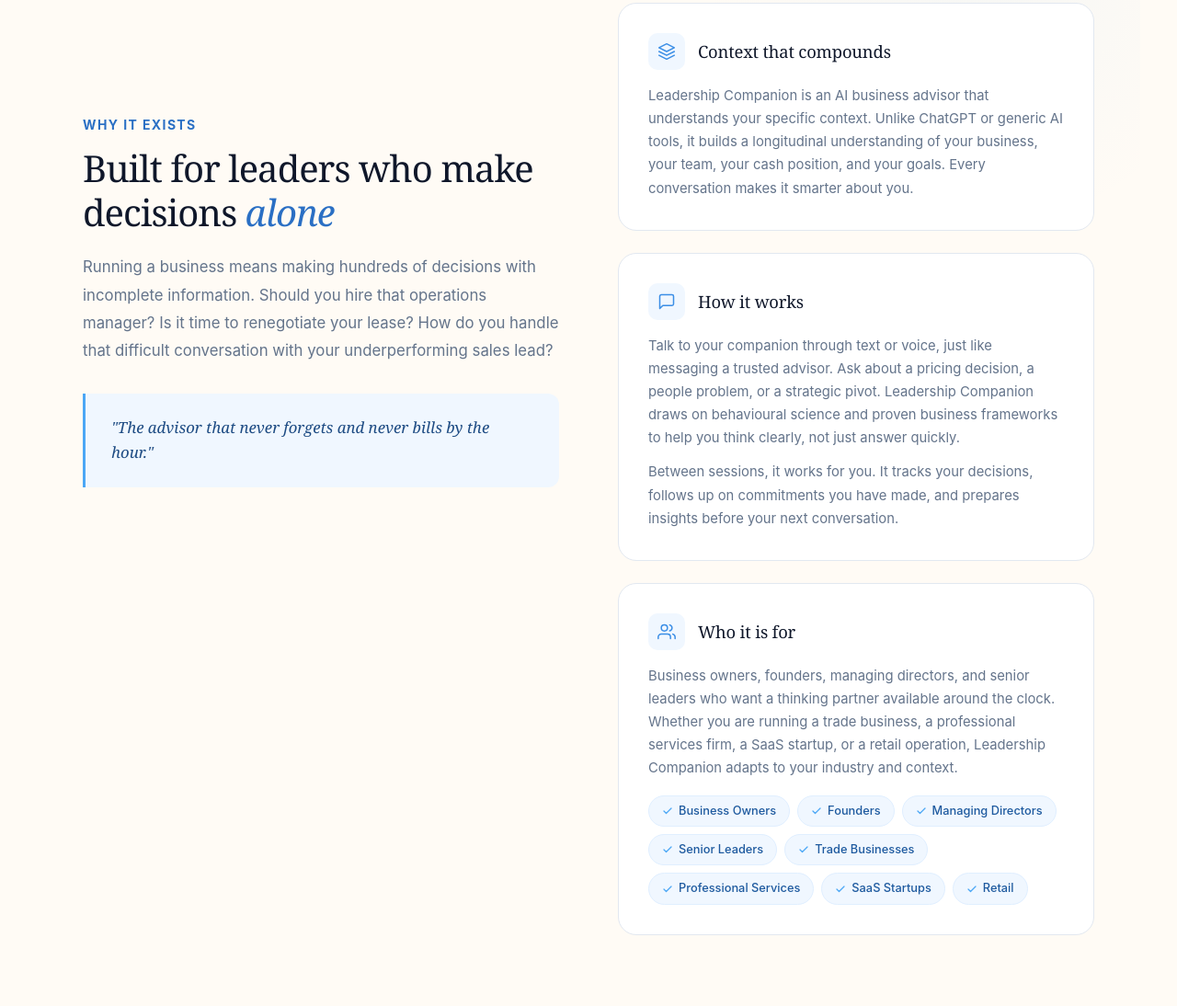
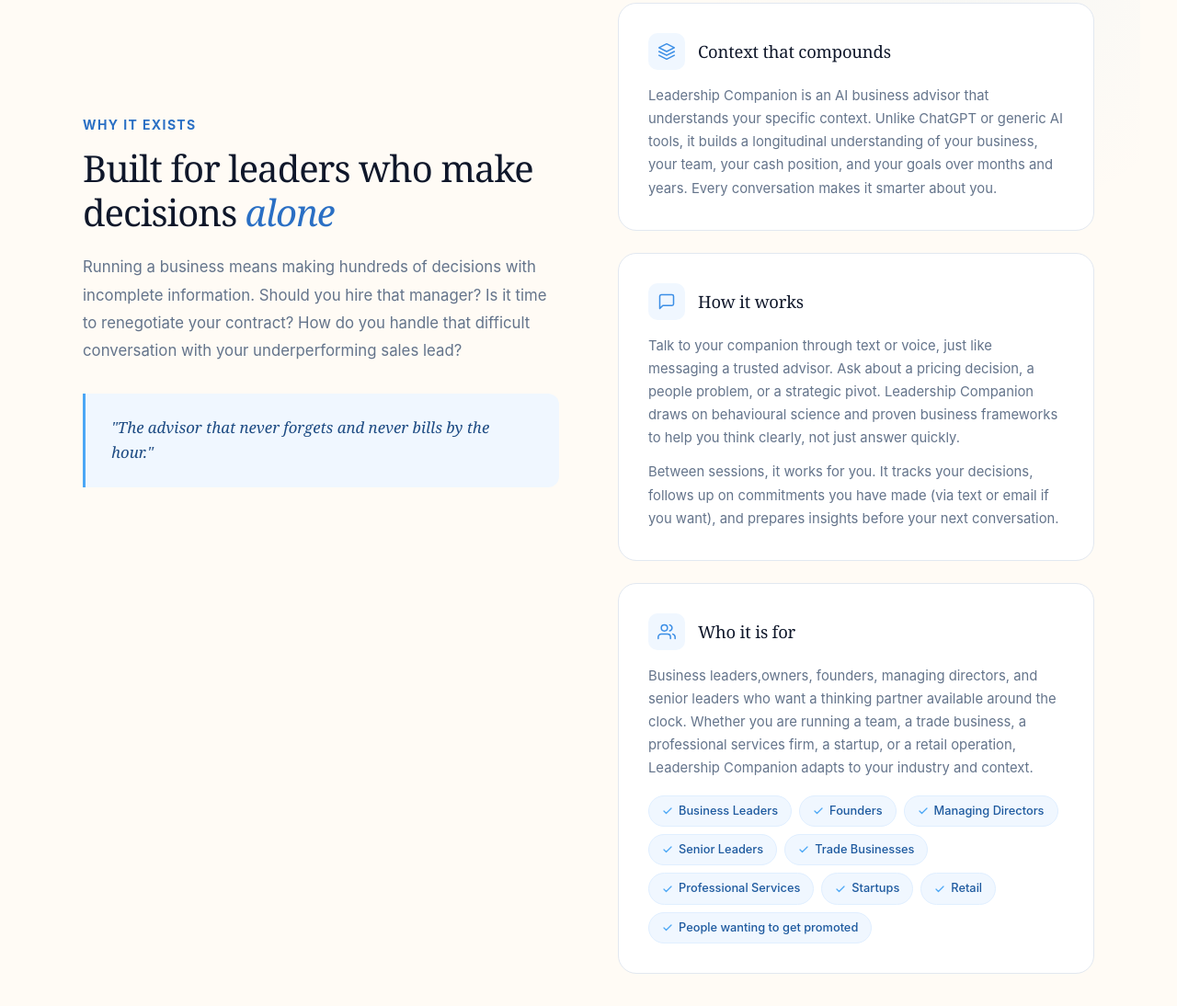
Before and after one commit to tobias915/leadership-companion, a website: page index.html in a window 1280 px wide. Shown: the part 898-1992 px from the top of the page at 92% size. Drawn offline with Linux system fonts and the light colour scheme; no server answers.

```diff
--- a/index.html
+++ b/index.html
@@ -1280,7 +1280,7 @@
                 <div class="section-label">Why It Exists</div>
                 <h2>Built for leaders who make decisions <em>alone</em></h2>
                 <p class="deep-content-lead-text">
-                    Running a business means making hundreds of decisions with incomplete information. Should you hire that operations manager? Is it time to renegotiate your lease? How do you handle that difficult conversation with your underperforming sales lead?
+                    Running a business means making hundreds of decisions with incomplete information. Should you hire that manager? Is it time to renegotiate your contract? How do you handle that difficult conversation with your underperforming sales lead?
                 </p>
                 <div class="deep-content-highlight">
                     "The advisor that never forgets and never bills by the hour."
@@ -1295,7 +1295,7 @@
                         </div>
                         <h3>Context that compounds</h3>
                     </div>
-                    <p>Leadership Companion is an AI business advisor that understands your specific context. Unlike ChatGPT or generic AI tools, it builds a longitudinal understanding of your business, your team, your cash position, and your goals. Every conversation makes it smarter about you.</p>
+                    <p>Leadership Companion is an AI business advisor that understands your specific context. Unlike ChatGPT or generic AI tools, it builds a longitudinal understanding of your business, your team, your cash position, and your goals over months and years. Every conversation makes it smarter about you.</p>
                 </div>
 
                 <div class="deep-block">
@@ -1306,7 +1306,7 @@
                         <h3>How it works</h3>
                     </div>
                     <p>Talk to your companion through text or voice, just like messaging a trusted advisor. Ask about a pricing decision, a people problem, or a strategic pivot. Leadership Companion draws on behavioural science and proven business frameworks to help you think clearly, not just answer quickly.</p>
-                    <p>Between sessions, it works for you. It tracks your decisions, follows up on commitments you have made, and prepares insights before your next conversation.</p>
+                    <p>Between sessions, it works for you. It tracks your decisions, follows up on commitments you have made (via text or email if you want), and prepares insights before your next conversation.</p>
                 </div>
 
                 <div class="deep-block">
@@ -1316,11 +1316,11 @@
                         </div>
                         <h3>Who it is for</h3>
                     </div>
-                    <p>Business owners, founders, managing directors, and senior leaders who want a thinking partner available around the clock. Whether you are running a trade business, a professional services firm, a SaaS startup, or a retail operation, Leadership Companion adapts to your industry and context.</p>
+                    <p>Business leaders,owners, founders, managing directors, and senior leaders who want a thinking partner available around the clock. Whether you are running a team, a trade business, a professional services firm, a startup, or a retail operation, Leadership Companion adapts to your industry and context.</p>
                     <div class="deep-audience-tags">
                         <span class="deep-audience-tag">
                             <svg viewBox="0 0 24 24"><polyline points="20 6 9 17 4 12"/></svg>
-                            Business Owners
+                            Business Leaders
                         </span>
                         <span class="deep-audience-tag">
                             <svg viewBox="0 0 24 24"><polyline points="20 6 9 17 4 12"/></svg>
@@ -1344,11 +1344,15 @@
                         </span>
                         <span class="deep-audience-tag">
                             <svg viewBox="0 0 24 24"><polyline points="20 6 9 17 4 12"/></svg>
-                            SaaS Startups
+                            Startups
                         </span>
                         <span class="deep-audience-tag">
                             <svg viewBox="0 0 24 24"><polyline points="20 6 9 17 4 12"/></svg>
                             Retail
+                        </span>
+                        <span class="deep-audience-tag">
+                            <svg viewBox="0 0 24 24"><polyline points="20 6 9 17 4 12"/></svg>
+                            People wanting to get promoted
                         </span>
                     </div>
                 </div>
```
